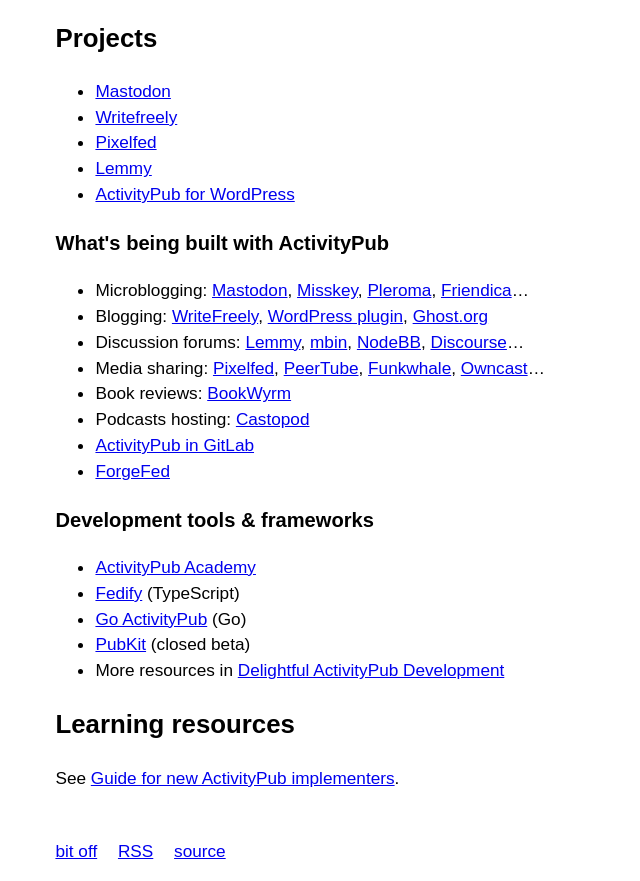
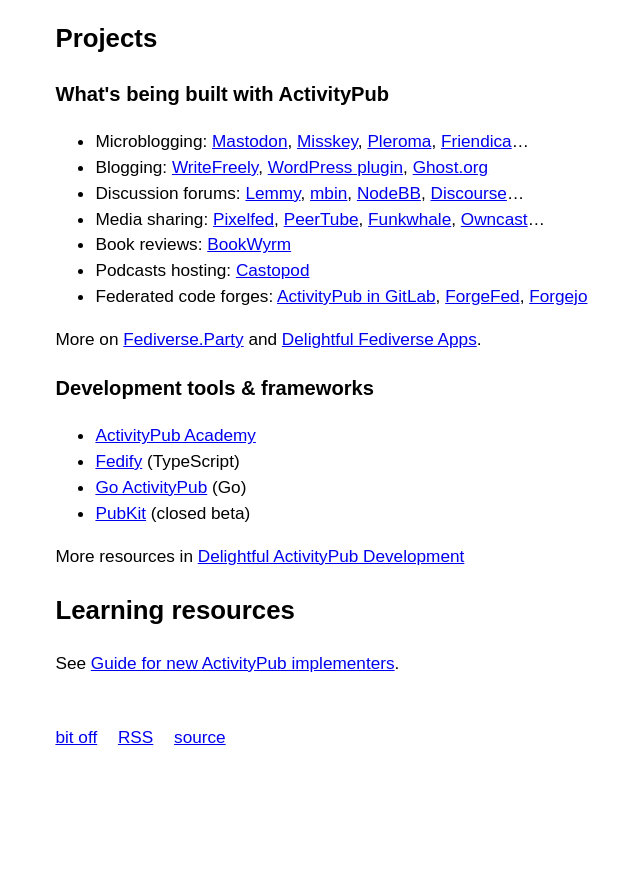
Before and after one commit to jnv/bitoff.org, an Eleventy site: page ap.md in a window 1280 px wide. Shown: the part 543-1424 px from the top of the page, without its empty margins (250-890 px from the left). After the commit the page ends 1333 px from the top, so only its background shows below. Built offline with nearby package versions, Linux system fonts and the light colour scheme; Eleventy itself is replaced by a stand-in of ours; files that its build step writes are made by us from their sources.

Commit message:
Remove duplicate projects, link to more resources

```diff
--- a/ap.md
+++ b/ap.md
@@ -24,12 +24,6 @@
 
 ## Projects
 
-- [Mastodon](https://joinmastodon.org/)
-- [Writefreely](https://writefreely.org/)
-- [Pixelfed](https://pixelfed.org/)
-- [Lemmy](https://join-lemmy.org/)
-- [ActivityPub for WordPress](https://wordpress.org/plugins/activitypub/)
-
 ### What's being built with ActivityPub
 
 - Microblogging: [Mastodon](https://joinmastodon.org/), [Misskey](https://misskey-hub.net/en/), [Pleroma](https://pleroma.social/), [Friendica](https://friendi.ca/)…
@@ -38,8 +32,9 @@
 - Media sharing: [Pixelfed](https://pixelfed.org/), [PeerTube](https://joinpeertube.org/), [Funkwhale](https://www.funkwhale.audio/), [Owncast](https://owncast.online/)…
 - Book reviews: [BookWyrm](https://bookwyrm.social/)
 - Podcasts hosting: [Castopod](https://castopod.org/)
-- [ActivityPub in GitLab](https://docs.gitlab.com/ee/development/activitypub/)
-- [ForgeFed](https://forgefed.org/)
+- Federated code forges: [ActivityPub in GitLab](https://docs.gitlab.com/ee/development/activitypub/), [ForgeFed](https://forgefed.org/), [Forgejo](https://forgejo.org/)
+
+More on [Fediverse.Party](https://fediverse.party/) and [Delightful Fediverse Apps](https://codeberg.org/fediverse/delightful-fediverse-apps).
 
 ### Development tools & frameworks
 
@@ -47,7 +42,8 @@
 - [Fedify](https://fedify.dev/) (TypeScript)
 - [Go ActivityPub](https://github.com/go-ap) (Go)
 - [PubKit](https://pubkit.net/) (closed beta)
-- More resources in [Delightful ActivityPub Development](https://codeberg.org/fediverse/delightful-activitypub-development/)
+
+More resources in [Delightful ActivityPub Development](https://codeberg.org/fediverse/delightful-activitypub-development/)
 
 ## Learning resources
 
```
